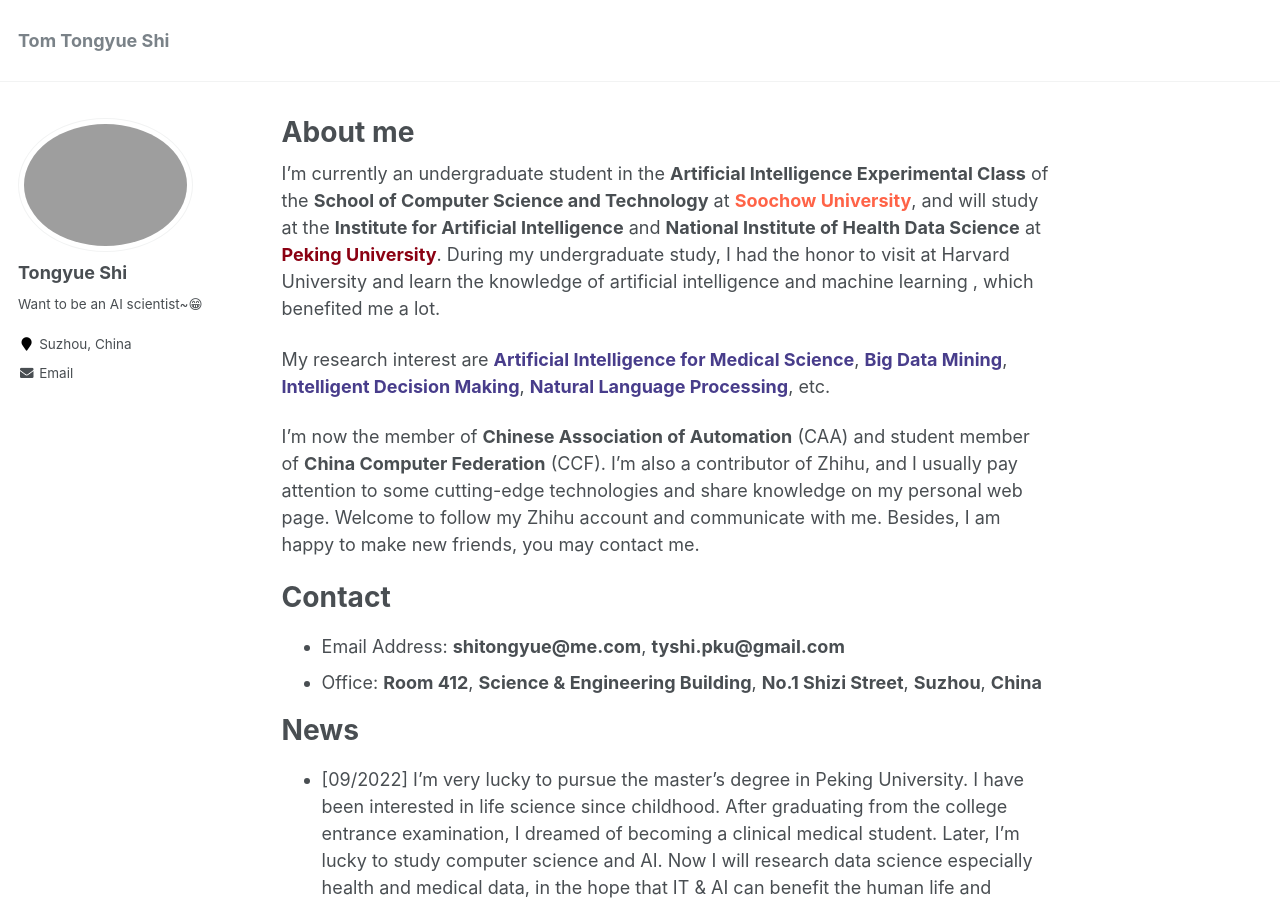
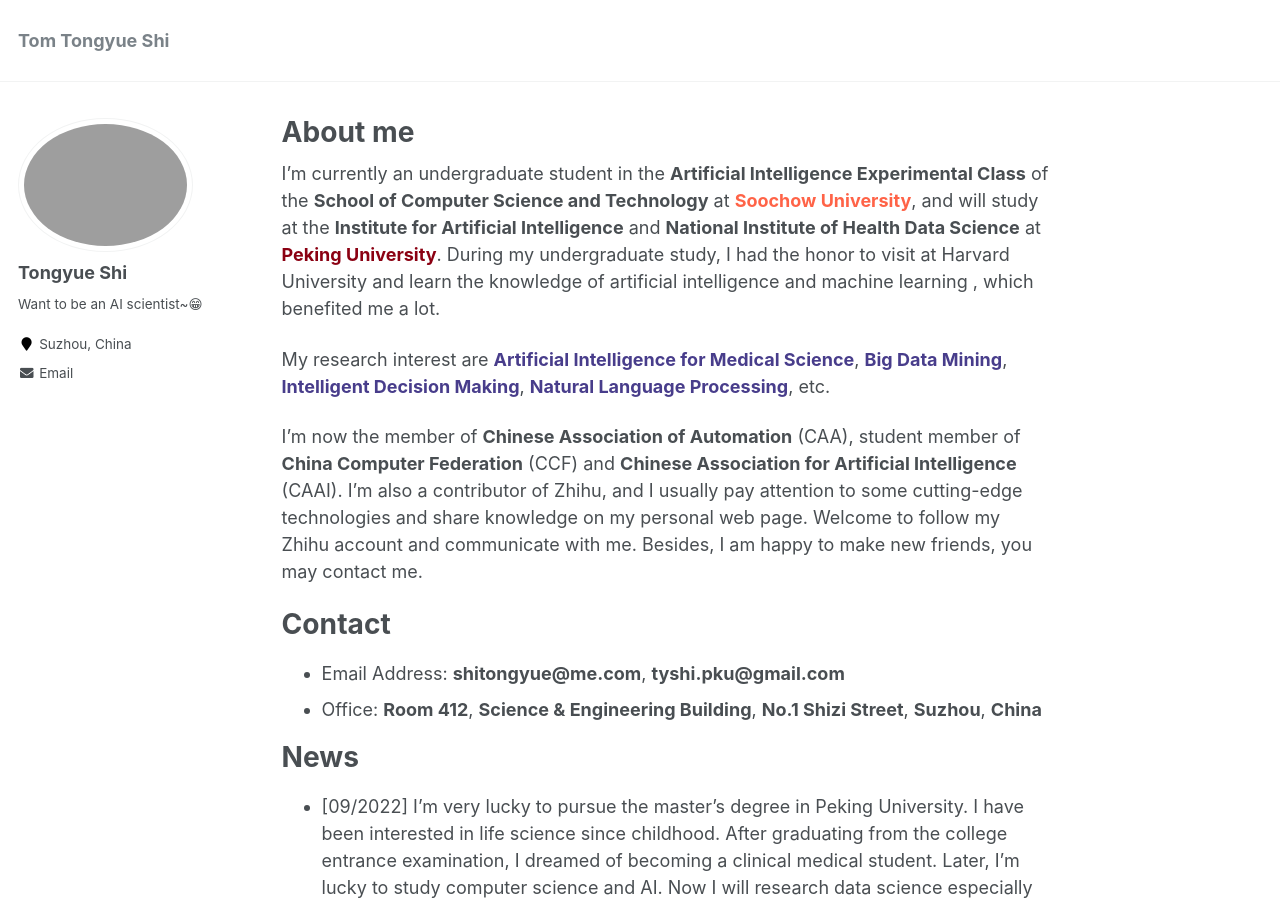
Before and after one commit to perfectboy666/perfectboy666.github.io, a Jekyll site: the page built from _pages/about.md, in a window 1280 px wide and 900 px high. Built offline with Jekyll 4.4.1, drawn with Linux system fonts in a browser that asks for light colours.

Commit message:
Update about.md

```diff
--- a/_pages/about.md
+++ b/_pages/about.md
@@ -12,7 +12,7 @@
 
 My research interest are **<font color="#483D8B">Artificial Intelligence for Medical Science</font>**, **<font color="#483D8B">Big Data Mining</font>**, **<font color="#483D8B">Intelligent Decision Making</font>**, **<font color="#483D8B">Natural Language Processing</font>**, etc.
 
-I'm now the member of **Chinese Association of Automation** (CAA) and student member of **China Computer Federation** (CCF). I'm also a contributor of Zhihu, and I usually pay attention to some cutting-edge technologies and share knowledge on my personal web page. Welcome to follow my Zhihu account and communicate with me. Besides, I am happy to make new friends, you may contact me.
+I'm now the member of **Chinese Association of Automation** (CAA), student member of **China Computer Federation** (CCF) and **Chinese Association for Artificial Intelligence** (CAAI). I'm also a contributor of Zhihu, and I usually pay attention to some cutting-edge technologies and share knowledge on my personal web page. Welcome to follow my Zhihu account and communicate with me. Besides, I am happy to make new friends, you may contact me.
 
 
 Contact
```
